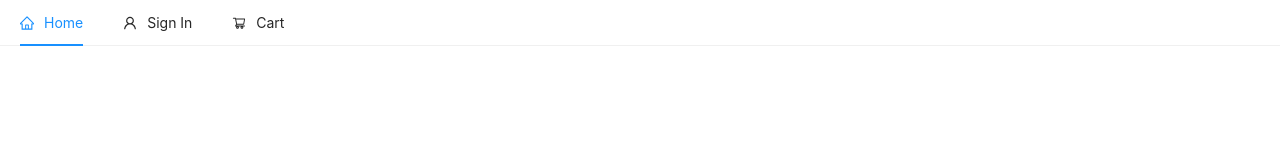
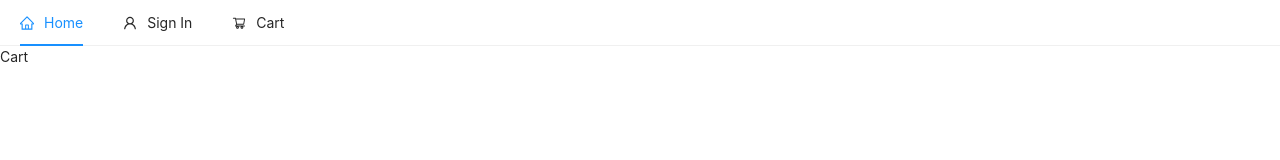
Before and after one commit to suyash-patil/booknation, a React (Create React App) app in the folder client/: page /cart/1 in a window 1280 px wide. Shown: the top 160 px of the page. Built offline with nearby package versions, Linux system fonts and the light colour scheme.

Commit message:
cart functionality using helpers

```diff
--- a/client/src/App.js
+++ b/client/src/App.js
@@ -1,19 +1,33 @@
-import React from 'react'
+import React, { useEffect, useState } from 'react'
 import { Route, Switch } from 'react-router'
 import './App.css'
 import Footer from './components/Footer'
 import Header from './components/Header'
+import CartScreen from './screens/CartScreen'
 import HomeScreen from './screens/HomeScreen'
 import ProductScreen from './screens/ProductScreen'
 
 const App = () => {
+  const [cartItems,setCartItems] = useState([])
+
+  useEffect(() => {
+    if(typeof window!== 'undefined'){
+      if(localStorage.getItem('cart')){
+        setCartItems(JSON.parse(localStorage.getItem('cart')))
+      }
+    }
+
+  },[])
+
+
   return (
     <>
       <Header/>
       <main>
         <Switch>
           <Route exact path="/" component={HomeScreen}/>
-          <Route path="/product/:id" component={ProductScreen} />
+          <Route path="/product/:id" render={(props) => (<ProductScreen {...props} setCartItems={setCartItems} cartItems={cartItems} />)} />
+          <Route path="/cart/:id?" render={(props) => (<CartScreen {...props} setCartItems={setCartItems} cartItems={cartItems} />)} />
         </Switch>
       </main>
       <Footer/>
--- /dev/null
+++ b/client/src/helpers/cartHelper.js
@@ -0,0 +1,18 @@
+export const addItem = (item,count) => {
+  let cart = []
+  if(typeof window !== 'undefined'){
+    if(localStorage.getItem('cart')) {
+      cart = JSON.parse(localStorage.getItem('cart'))
+    }
+    cart.push({
+      ...item,
+      count: count
+    })
+
+    cart = Array.from(new Set(cart.map((p) => p._id))).map(id => {
+      return cart.find(p => p._id === id)
+    })
+    cart.map(p => p._id === item._id ? console.log(p.count=count) : p)
+    localStorage.setItem('cart', JSON.stringify(cart));
+  }
+}
--- /dev/null
+++ b/client/src/screens/CartScreen.js
@@ -0,0 +1,12 @@
+import React, { useEffect, useState } from 'react'
+
+const CartScreen = () => {
+
+  return (
+    <div>
+      Cart
+    </div>
+  )
+}
+
+export default CartScreen
--- a/client/src/screens/ProductScreen.js
+++ b/client/src/screens/ProductScreen.js
@@ -4,8 +4,9 @@ import {List, InputNumber, Form, Row, Col, Image, Card, Button, Select} from 'an
 import axios from 'axios'
 import Rating from '../components/Rating'
 import {DollarTwoTone} from '@ant-design/icons'
+import {addItem} from '../helpers/cartHelper'
 
-const ProductScreen = ({match}) => {
+const ProductScreen = ({history, match,setCartItems,cartItems}) => {
 
   const [product, setProduct] = useState({})
   const [qty,setQty] = useState(1)
@@ -14,6 +15,7 @@ const ProductScreen = ({match}) => {
     const fetchProduct = async () => {
       const {data} = await axios.get(`/api/products/${match.params.id}`)
       setProduct(data)
+      console.log(cartItems)
     }
     fetchProduct()
   },[match])
@@ -22,6 +24,11 @@ const ProductScreen = ({match}) => {
     `Price: $${product.price}`,
     `Status: ${product.countInStock ? 'Out Of Stock' : 'In Stock'}`
   ];
+
+  const addToCartHandler = () => {
+      addItem(product,qty);
+      setCartItems(JSON.parse(localStorage.getItem('cart')))
+  }
 
   return (
     <span>
@@ -55,6 +62,7 @@ const ProductScreen = ({match}) => {
                       </List.Item>
                     )}
                   />
+                {/* We can avoid product.countInStock>0 ? <>something</> : <>nothing</> */}
                 {product.countInStock > 0 && (
                 <Form >
                     <Form.Item label="Qty">
@@ -68,7 +76,7 @@ const ProductScreen = ({match}) => {
                     </Form.Item>
                   </Form>
                 )}
-              <Button danger type="primary" className="btn-block"
+              <Button onClick={addToCartHandler} danger type="primary" className="btn-block"
                 style={{ marginTop: "0.3rem" }} disabled={product.countInStock === 0}>
                 Add to Cart
             </Button>
```
